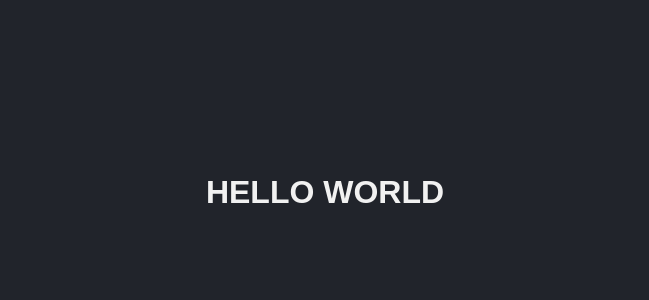
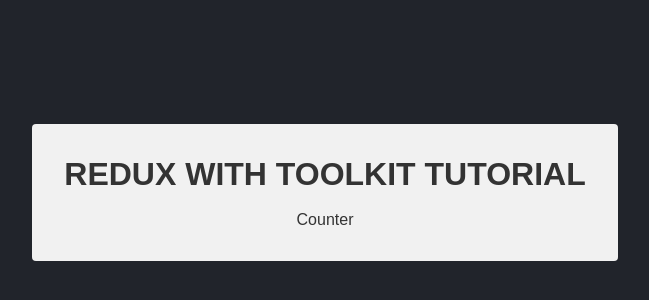
Before and after one commit to daniel-avzaradel/redux-with-toolkit, a Next.js app: page / in a window 1280 px wide. Shown: the part 208-508 px from the top of the page, without its empty margins (315-964 px from the left). Built offline with nearby package versions, Linux system fonts and the light colour scheme.

Commit message:
improving UI

```diff
--- /dev/null
+++ b/app/components/Counter.tsx
@@ -0,0 +1,9 @@
+import React from 'react'
+
+const Counter = () => {
+  return (
+    <div className='counter-container'>Counter</div>
+  )
+}
+
+export default Counter
--- a/app/globals.css
+++ b/app/globals.css
@@ -6,6 +6,7 @@
 
 .main-container {
   display: flex;
+  flex-direction: column;
   padding: 1rem;
   background: #21242b;
   color: #f1f1f1;
@@ -15,3 +16,17 @@
   align-items: center;
   box-sizing: border-box;
 }
+
+.main-card {
+  padding: 2rem;
+  background-color: #f1f1f1;
+  box-sizing: border-box;
+  border-radius: 4px;
+  color: #333;
+}
+
+.counter-container {
+  display: block;
+  align-self: center;
+  text-align: center;
+}
--- a/app/page.tsx
+++ b/app/page.tsx
@@ -1,7 +1,13 @@
+import Counter from "./components/Counter";
+
 export default function Home() {
   return (
-    <div className="main-container">
-      <h1>HELLO WORLD</h1>
-    </div>
+    <main className="main-container">
+      <div className="main-card">
+      <h1>REDUX WITH TOOLKIT TUTORIAL</h1>
+      <br />
+      <Counter />
+      </div>
+    </main>
   );
 }
```
